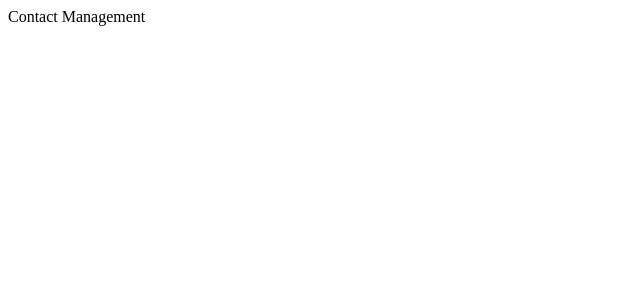
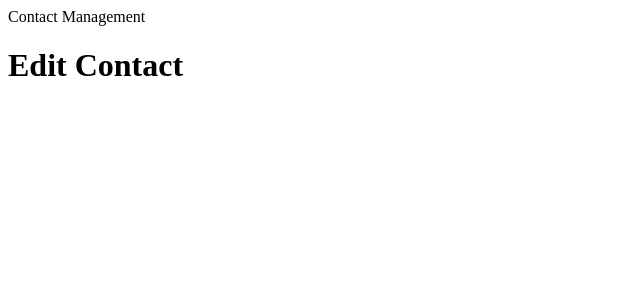
Before and after one commit to valeriaoshiro/ArcadiaHW, a React (Vite) app: page /edit/1 in a window 1280 px wide. Shown: the top 300 px of the page, without its empty margins (0-640 px from the left). Built offline with nearby package versions, Linux system fonts and the light colour scheme.

Commit message:
Add Home, AddContact, EditContact pages

```diff
--- a/client/App.js
+++ b/client/App.js
@@ -1,13 +1,20 @@
 import React from "react";
 import { render } from "react-dom";
 import { BrowserRouter as Router, Switch, Route } from "react-router-dom";
+import Home from "./components/Home";
+import AddContact from "./components/AddContact";
+import EditContact from "./components/EditContact";
 
 const App = () => {
   return (
     <div>
       <header>Contact Management</header>
       <Router>
-        <Switch></Switch>
+        <Switch>
+          <Route path="/add" component={AddContact} />
+          <Route path="/edit/:id" component={EditContact} />
+          <Route path="/" component={Home} />
+        </Switch>
       </Router>
     </div>
   );
--- /dev/null
+++ b/client/components/AddContact.js
@@ -0,0 +1,11 @@
+import React from "react";
+
+const AddContact = () => {
+  return (
+    <div>
+      <h1>Add Contact</h1>
+    </div>
+  );
+};
+
+export default AddContact;
--- /dev/null
+++ b/client/components/EditContact.js
@@ -0,0 +1,11 @@
+import React from "react";
+
+const EditContact = () => {
+  return (
+    <div>
+      <h1>Edit Contact</h1>
+    </div>
+  );
+};
+
+export default EditContact;
--- /dev/null
+++ b/client/components/Home.js
@@ -0,0 +1,11 @@
+import React from "react";
+
+const Home = () => {
+  return (
+    <div>
+      <h1>Home</h1>
+    </div>
+  );
+};
+
+export default Home;
```
